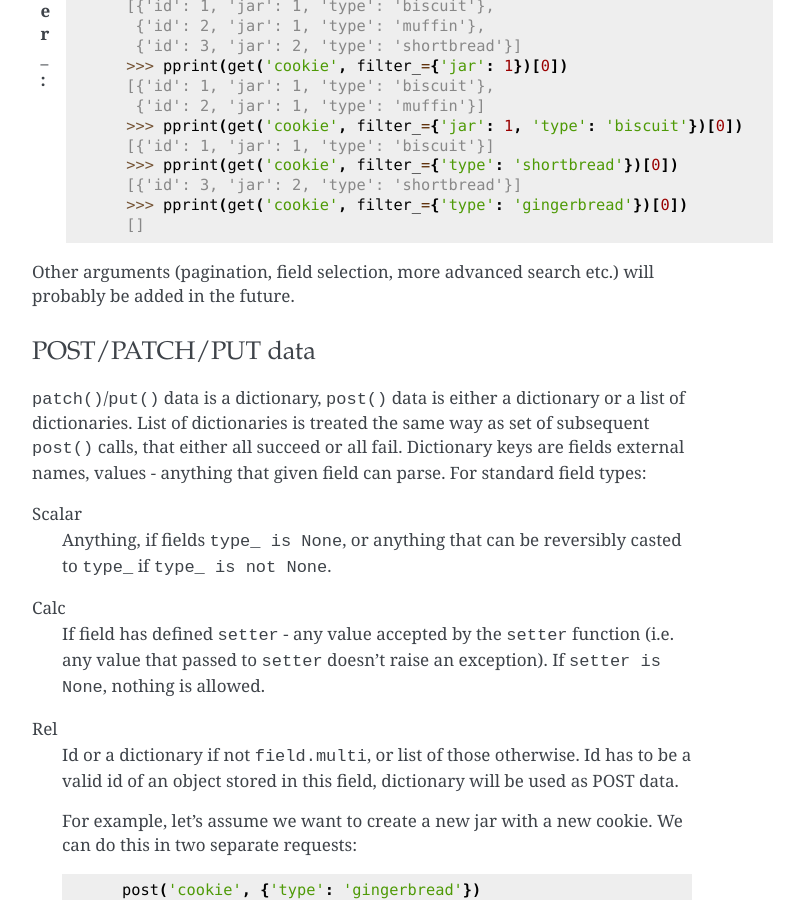
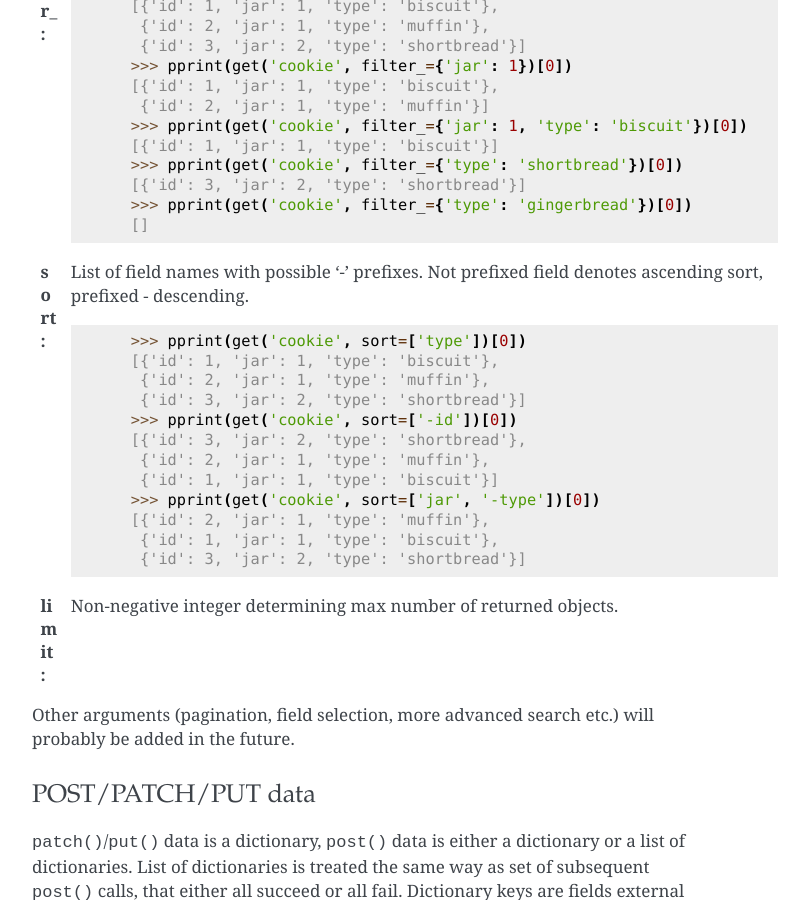
Before and after one commit to johny-b/blargh, a Sphinx documentation site: the page built from docs/api.rst, in a window 1280 px wide and 900 px high, scrolled down 1162 px. Shown: the whole window, without its empty margins (388-1197 px from the left). Built offline with Sphinx 7.4.7, drawn with Linux system fonts in a browser that asks for light colours.

Commit message:
v0.005 - sorting and limiting GET collections
Currently implemented only in the Engine layer, not in the storages,
so there is no performance increase (still all instances are created
and only later limited), but future storage-side implementation
will be invisible from the API point of view.

```diff
--- a/docs/api.rst
+++ b/docs/api.rst
@@ -64,6 +64,23 @@ Besides resource name and optional id, ``get()`` accepts also:
           [{'id': 3, 'jar': 2, 'type': 'shortbread'}]
           >>> pprint(get('cookie', filter_={'type': 'gingerbread'})[0])
           []
+
+:sort: List of field names with possible '-' prefixes. Not prefixed field denotes ascending sort, prefixed - descending.
+
+          >>> pprint(get('cookie', sort=['type'])[0])
+          [{'id': 1, 'jar': 1, 'type': 'biscuit'},
+           {'id': 2, 'jar': 1, 'type': 'muffin'},
+           {'id': 3, 'jar': 2, 'type': 'shortbread'}]
+          >>> pprint(get('cookie', sort=['-id'])[0])
+          [{'id': 3, 'jar': 2, 'type': 'shortbread'},
+           {'id': 2, 'jar': 1, 'type': 'muffin'},
+           {'id': 1, 'jar': 1, 'type': 'biscuit'}]
+          >>> pprint(get('cookie', sort=['jar', '-type'])[0])
+          [{'id': 2, 'jar': 1, 'type': 'muffin'},
+           {'id': 1, 'jar': 1, 'type': 'biscuit'},
+           {'id': 3, 'jar': 2, 'type': 'shortbread'}]
+
+:limit: Non-negative integer determining max number of returned objects.
 
 
 Other arguments (pagination, field selection, more advanced search etc.) will probably be added in the future.
--- a/setup.py
+++ b/setup.py
@@ -5,7 +5,7 @@ with open('README.md', 'r') as fh:
 
 setuptools.setup(
     name='blargh',
-    version='0.0.4',
+    version='0.0.5',
     author='Jan Betley',
     author_email='jan.betley@gmail.com',
     description='Generic REST API base',
```
